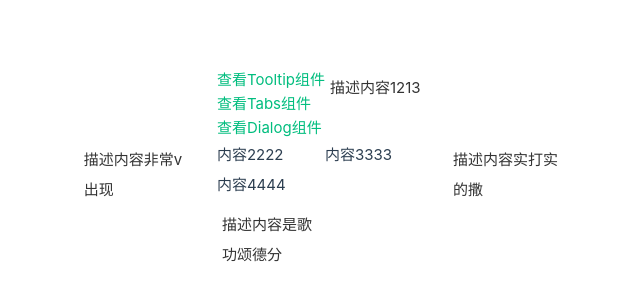
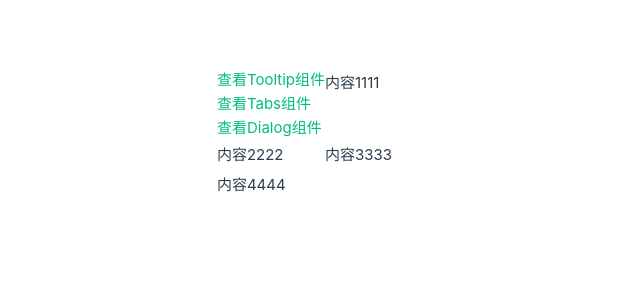
Before and after one commit to moning3/vue3-assembly, a Vue app: page /tooltip in a window 1280 px wide. Shown: the part 266-566 px from the top of the page, without its empty margins (315-955 px from the left). Built offline with nearby package versions, Linux system fonts and the light colour scheme; some icons are missing.

Commit message:
乱七八糟的

```diff
--- a/src/components/Tooltip.vue
+++ b/src/components/Tooltip.vue
@@ -5,7 +5,7 @@
             <div class="tooltip-bubble-arrow"></div>
             {{ getData }}
         </div>
-        <slot />
+        <div class="tooltip-main"><slot /></div>
     </div>
 </template>
 
@@ -21,8 +21,16 @@ const props = defineProps({
   }
 });
 
+// const itemRefs = ref();
+
+const slotRef = ref()
+const setSlotRef = (el) => {
+  slotRef.value = el;
+}
+
+
 // const emit = defineEmits([updata]);
-let tooltipVisible = ref(true);
+let tooltipVisible = ref(false);
 
 const getData = computed(() => {
   return props.data;
@@ -32,27 +40,46 @@ const getBubblePosition = computed(() => {
   return `tooltip-bubble-position-${props.pos}`;
 });
 
-let positionStyle = ref();
+let positionStyle = ref({});
 const tooltipShow = (event) => {
-  console.log(event);
-  const position = `{ ${props.pos}: ${event.clientX}, left: ${event.clientY} }`
-  positionStyle.value = position
-  console.log(positionStyle)
+  // console.log(event);
+  positionStyle.value = getPosition(event)
+  // console.log(positionStyle)
   tooltipVisible.value = true;
 };
+const getPosition = (event) => {
+  let position;
+  const eventData = event.target.getBoundingClientRect()
+  // console.log(itemRefs.value)
+  console.log(slotRef.value)
+  // console.log(eventData)
+  if(props.pos === 'top') {
+    position = { top: eventData.top - 35 + 'px', left: eventData.left + 'px' }
+  }
+  if(props.pos === 'left') {
+    position = { top: eventData.top + 'px', right: eventData.right - eventData.width + 5 + 'px' }
+  }
+  if(props.pos === 'right') {
+    position = { top: eventData.top + 'px', left: eventData.right - eventData.width + 'px' }
+  }
+  if(props.pos === 'bottom') {
+    position = { top: eventData.bottom + 'px', left: eventData.left + 'px' }
+  }
+  return position
+}
 
 const tooltipHide = () => {
-  tooltipVisible.value = true;
-  positionStyle.value = ''
+  tooltipVisible.value = false;
+  positionStyle.value = {};
 };
 </script>
 
 <style lang="scss" scope>
 .tooltip-content {
   // position: relative;
-  line-height: 30px;
+  // line-height: 30px;
   .tooltip-bubble {
-    position: absolute;
+    position: fixed;
     min-width: 80px;
     max-width: 200px;
     border: 1px solid #fff;
@@ -79,8 +106,8 @@ const tooltipHide = () => {
     }
   }
   .tooltip-bubble-position-left {
-    left: -15px;
-    transform: translateX(-100%);
+    // left: -15px;
+    // transform: translateX(-100%);
     .tooltip-bubble-arrow {
       right: -10px;
       top: 10px;
@@ -88,8 +115,8 @@ const tooltipHide = () => {
     }
   }
   .tooltip-bubble-position-right {
-    right: -15px;
-    transform: translateX(100%);
+    // right: -15px;
+    // transform: translateX(100%);
     .tooltip-bubble-arrow {
       left: -10px;
       top: 10px;
@@ -97,13 +124,17 @@ const tooltipHide = () => {
     }
   }
   .tooltip-bubble-position-bottom {
-    bottom: -5px;
-    transform: translateY(100%);
+    // bottom: -5px;
+    // transform: translateY(100%);
     .tooltip-bubble-arrow {
       left: 0px;
       top: -8px;
       border-width: 0 5px 8.7px 5px;
     }
   }
+  .tooltip-main{
+    line-height: 30px;
+    min-height: 30px;
+  }
 }
 </style>
--- a/src/pages/customComponents/tooltipPage.vue
+++ b/src/pages/customComponents/tooltipPage.vue
@@ -1,7 +1,7 @@
 <template>
   <div class="tooltip-content" v-for="item in posts" :key="item.id" :class="`tooltip-postion-${item.loc}`">
       <Tooltip :data="item.msg" :pos="item.loc">
-        <div>{{item.data}}</div>
+        {{item.data}}
       </Tooltip>
     </div>
 </template>
@@ -15,6 +15,7 @@ const posts = [
   { id: 3, data: "内容3333", msg: "描述内容实打实的撒", loc: "right" },
   { id: 4, data: "内容4444", msg: "描述内容是歌功颂德分", loc: "bottom" }
 ];
+
 </script>
 
 <style lang="scss" scoped>
```
